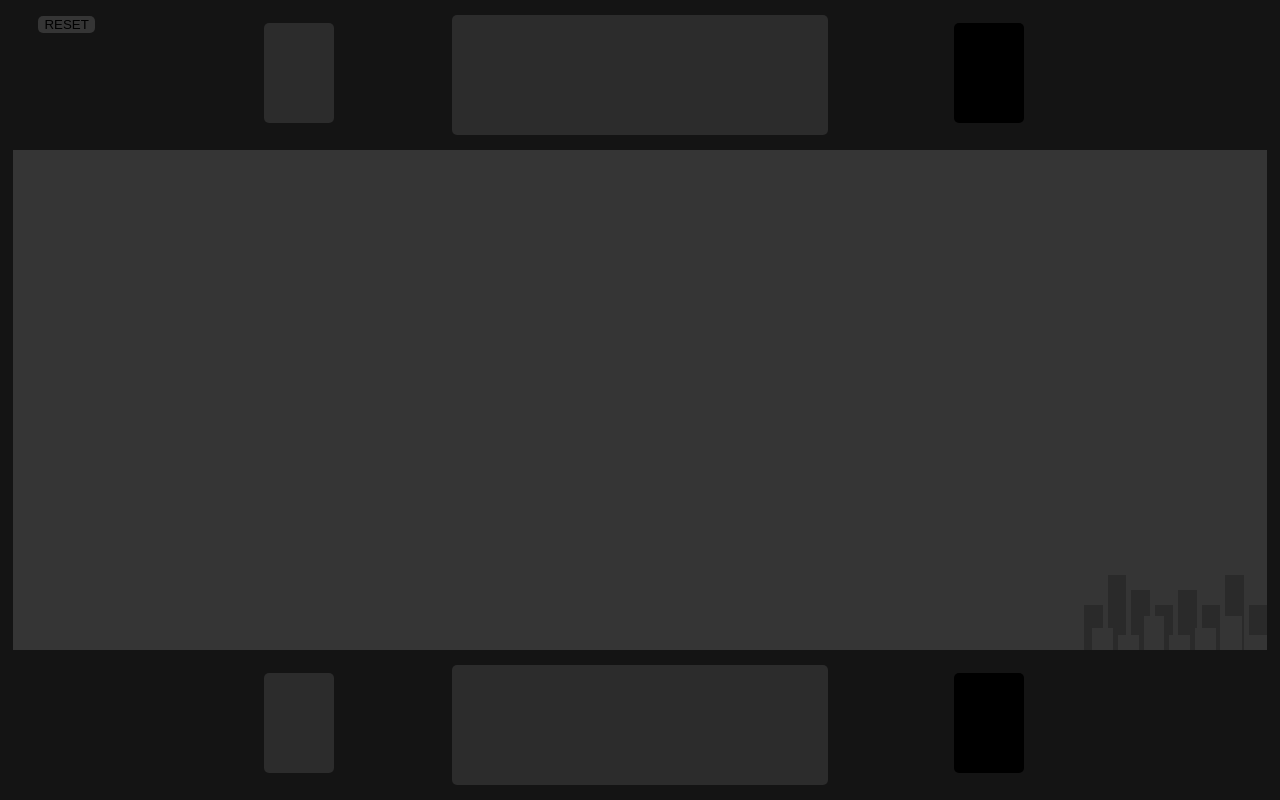
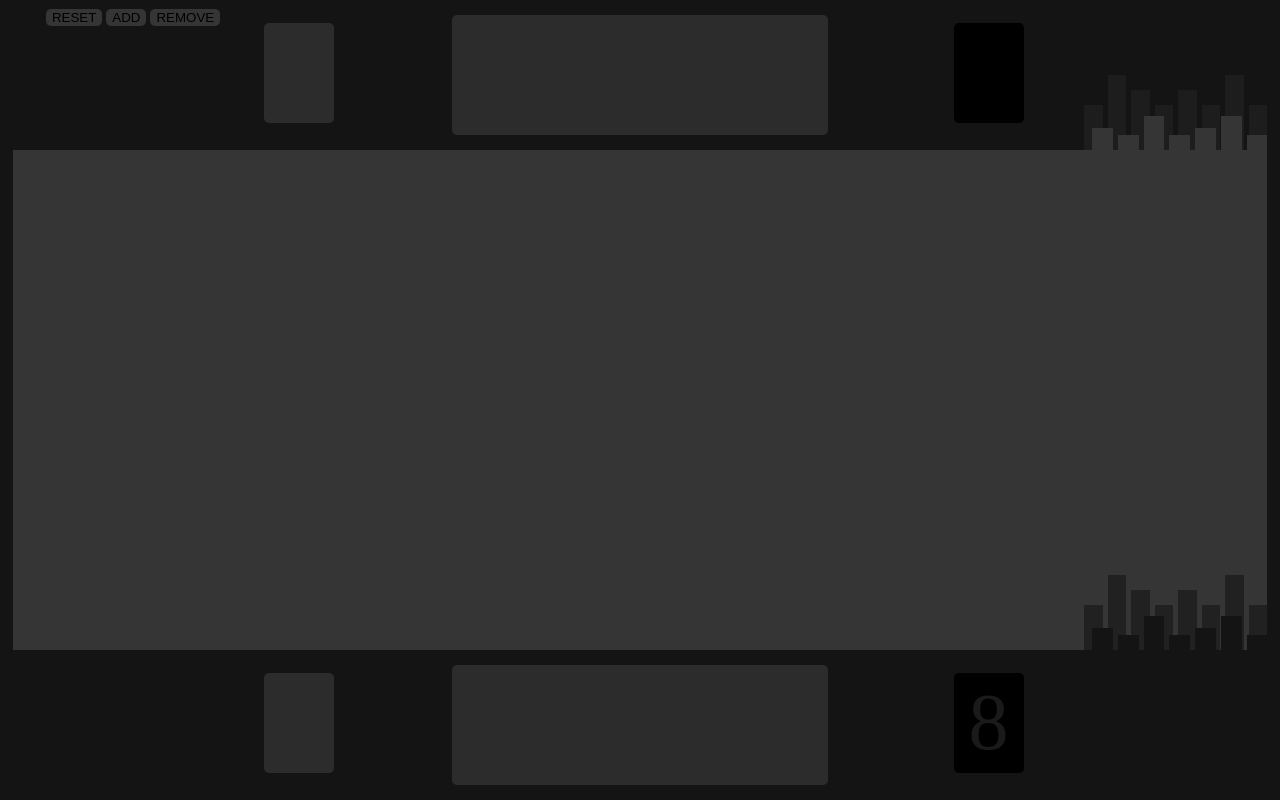
Before and after one commit to Kuovinen/KaijuCardGame, a plain HTML site: page index.html in a window 1280 px wide. Drawn offline with Linux system fonts and the light colour scheme.

Commit message:
added loufcounter test button html and css

```diff
--- a/index.html
+++ b/index.html
@@ -29,6 +29,8 @@
 
         <div id="side2"></div>
         <button id="reset">RESET</button>
+        <button id="addHP">ADD</button>
+        <button id="removeHP">REMOVE</button>
         <div id="large_card"><div class="large_img"></div><div class="large_txt"></div></div>
         <div id="outcome"></div>
 	</body>
--- a/style.css
+++ b/style.css
@@ -110,16 +110,16 @@ body{
     bottom:0px;
 }
 #b1d, #b2d, #b3d, #b4d, #b5d, #b6d, #b7d, #b8d{
-  background-color:var(--field_color_1b);
+  background-color:var(--field_color_2b);
 }
 #b1l, #b2l, #b3l, #b4l, #b5l, #b6l, #b7l, #b8l{
-   background-color:var(--field_color_2b);
+   background-color:var(--field_color_1b);
 }
 #b9d, #b10d,#b11d, #b12d, #b13d, #b14d, #b15d{
-    background-color:var(--field_color_1);
+    background-color:var(--field_color_2);
 }
 #b9l, #b10l,#b11l, #b12l, #b13l, #b14l, #b15l{
-      background-color:var(--field_color_2);
+      background-color:var(--field_color_1);
 }
 
 #b1d, #b2d, #b3d, #b4d, #b5d, #b6d, #b7d, #b8d,#b1l, #b2l, #b3l, #b4l, #b5l, #b6l, #b7l, #b8l{
@@ -239,10 +239,10 @@ body{
     height:var(--card_height);
 	width:var(--card_width);
 }
-#reset{
+#reset, #addHP, #removeHP{
     border:none;
     background-color:var(--field_color_1);
-    position:absolute;
+    position:relative;
     top:2%;
     left:3%;
     border-radius: 5px;
```
